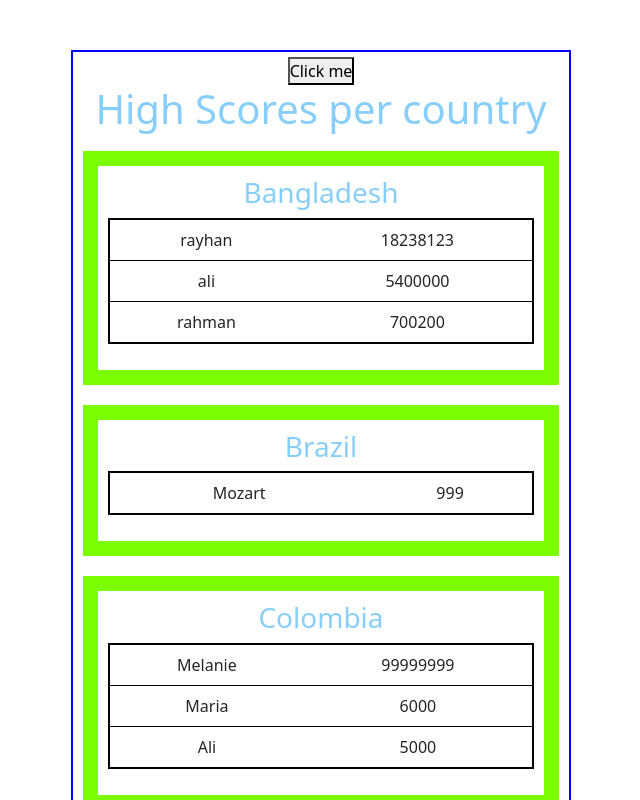
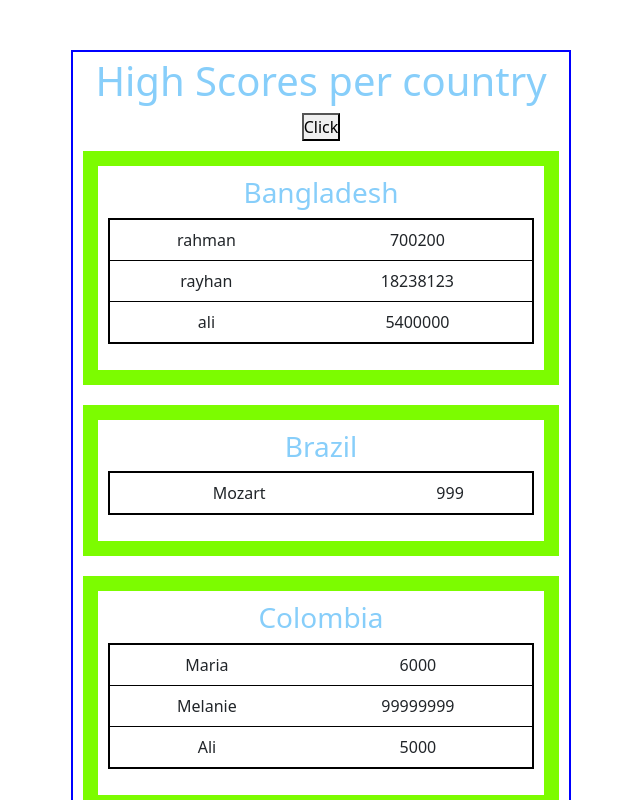
Before and after one commit to Riyaazct/challenge-high-score-tables, a React (Create React App) app: page / in a window 1280 px wide. Shown: the top 800 px of the page, without its empty margins (319-959 px from the left). Built offline with nearby package versions, Linux system fonts and the light colour scheme.

Commit message:
update compnents

```diff
--- a/src/App.js
+++ b/src/App.js
@@ -1,17 +1,13 @@
 import "./App.css";
-import React, { useState } from "react";
-import ScoreCard from "./ScoreCard";
 // import { Navbar, Jumbotron, Button } from "react-bootstrap";
-import allCountryScores from "./scores";
-import ToggleButton from "./ToggleButton";
+import HighScoreTable from "./HighScoreTable";
 
 function App() {
   return (
     <>
       <div className="App">
-        <ToggleButton data={allCountryScores} />
         <h1>High Scores per country</h1>
-        <ScoreCard />
+        <HighScoreTable />
       </div>
     </>
   );
--- a/src/HighScoreTable.js
+++ b/src/HighScoreTable.js
@@ -1,26 +1,59 @@
-import React from "react";
+import { useState } from "react";
+import allCountryScores from "./scores";
 
-let HighScoreTable = (props) => {
-  props.data.scores.sort((a, b) =>
-    a.s <= b.s ? 1 : a.s >= b.s ? -1 : 0
+// sort countries alphabetically
+allCountryScores.sort((a, b) => {
+  let textA = a.name.toLowerCase();
+  let textB = b.name.toLowerCase();
+  return textA < textB ? -1 : textA > textB ? 1 : 0;
+});
+
+let HighScoreTable = () => {
+  const [data, setdata] = useState(allCountryScores);
+  const [order, setorder] = useState("ASC");
+
+  let [{ scores }] = data;
+
+  let arrayOfScores = data.map(({ scores }, i) =>
+    scores.map((p) => p.s)
   );
+
+  // const sorting = (col) => {
+  //   if (order === "ASC") {
+  //     const sorted = [...data].sort((a, b) => (a < b ? -1 : 1));
+
+  //     setdata(sorted);
+  //     setorder("DSC");
+  //   }
+  //   if (order === "DSC") {
+  //     const sorted = [...data].sort((a, b) => (a > b ? 1 : -1));
+  //     setdata(sorted);
+  //     setorder("ASC");
+  //   }
+  // };
+
   return (
-    <div className="table-container">
-      <h3>{props.data.name}</h3>
+    <>
+      <button onClick={() => {}}>Click</button>
+      {data.map(({ name, scores }, index) => {
+        return (
+          <div className="table-container" key={index}>
+            <h3>{name}</h3>
             <table className="table">
               <tbody>
-          {props.data.scores.map((e, i) => {
-            return (
+                {scores.map(({ n, s }, i) => (
                   <tr key={i}>
-                <td>{e.n}</td>
-                <td>{e.s}</td>
+                    <td>{n}</td>
+                    <td>{s}</td>
                   </tr>
-            );
-          })}
+                ))}
               </tbody>
             </table>
           </div>
         );
+      })}
+    </>
+  );
 };
 
 export default HighScoreTable;
--- a/src/ScoreCard.js
+++ b/src/ScoreCard.js
@@ -1,6 +1,6 @@
 import HighScoreTable from "./HighScoreTable";
 import allCountryScores from "./scores";
-import { useState } from "react";
+// import { useState } from "react";
 
 allCountryScores.sort((a, b) => {
   let textA = a.name.toLowerCase();
@@ -9,7 +9,7 @@ allCountryScores.sort((a, b) => {
 });
 
 const scores = allCountryScores.map((score, i) => {
-  return <HighScoreTable key={i} data={allCountryScores[i]} />;
+  return <HighScoreTable key={i} />;
 });
 
 const ScoreCard = () => scores;
--- a/src/ToggleButton.js
+++ b/src/ToggleButton.js
@@ -1,16 +1,6 @@
-import { useState } from "react";
-// import allCountryScores from "./scores";
-
-const ToggleButton = (props) => {
-  const [sort, setsort] = useState(0);
-
-  props.data[0].scores.sort((a, b) =>
-    a.s > b.s ? 1 : a.s < b.s ? -1 : 0
-  );
-
-  function sorter() {}
-
-  return <button onClick={sorter}>Click me</button>;
+const ToggleButton = ({ sort }) => {
+  console.log(sort);
+  return <button onClick={sort}>Click me</button>;
 };
 
 export default ToggleButton;
```
Lines whose indentation alone changed are shown as unchanged.
